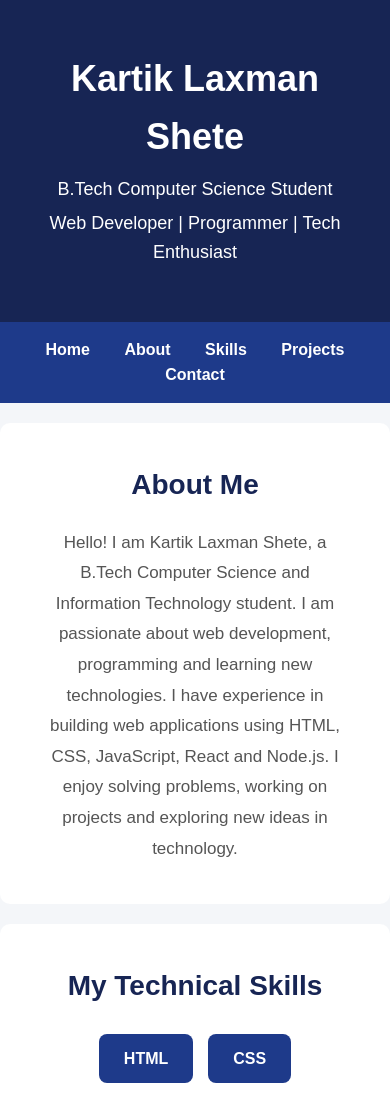
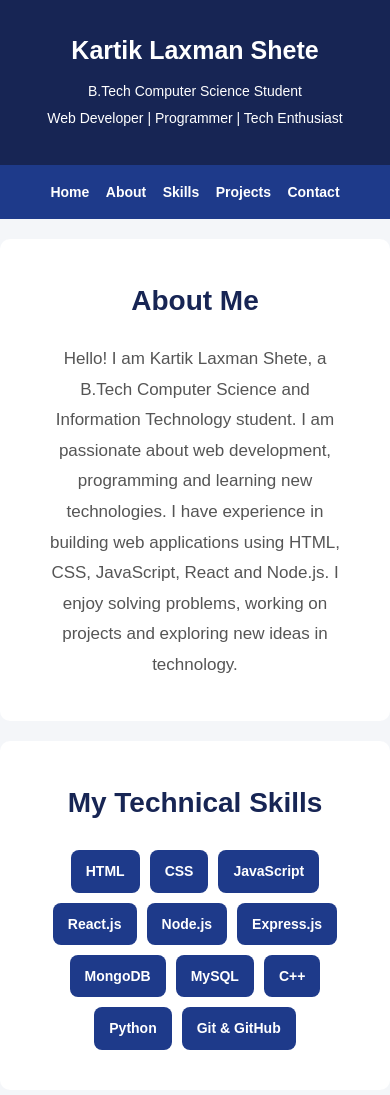
Before and after one commit to kartikshete/Github-practical-test, a plain HTML site: page index.html in a window 390 px wide. Shown: the top 1095 px of the page. Drawn offline with Linux system fonts and the light colour scheme.

Commit message:
Add responsive design for mobile and tablet

```diff
--- a/style.css
+++ b/style.css
@@ -299,3 +299,80 @@ footer p {
 .social-links a:hover {
     color: white;
 }
+/* Responsive Design */
+
+/* Tablet Screen */
+@media (max-width: 768px) {
+
+    header h1 {
+        font-size: 30px;
+    }
+
+    header p {
+        font-size: 16px;
+    }
+
+    section {
+        padding: 30px 5%;
+    }
+
+    nav a {
+        margin: 8px;
+        display: inline-block;
+    }
+
+    #skills ul {
+        gap: 10px;
+    }
+}
+
+/* Mobile Screen */
+@media (max-width: 480px) {
+
+    header {
+        padding: 30px 10px;
+    }
+
+    header h1 {
+        font-size: 25px;
+    }
+
+    header p {
+        font-size: 14px;
+    }
+
+    nav {
+        padding: 10px;
+    }
+
+    nav a {
+        display: inline-block;
+        margin: 6px;
+        font-size: 14px;
+    }
+
+    section {
+        padding: 25px 15px;
+    }
+
+    section h2 {
+        font-size: 23px;
+    }
+
+    #skills li {
+        padding: 10px 15px;
+        font-size: 14px;
+    }
+
+    .project {
+        padding: 18px;
+    }
+
+    .project h3 {
+        font-size: 19px;
+    }
+
+    footer {
+        padding: 25px 10px;
+    }
+}
```
